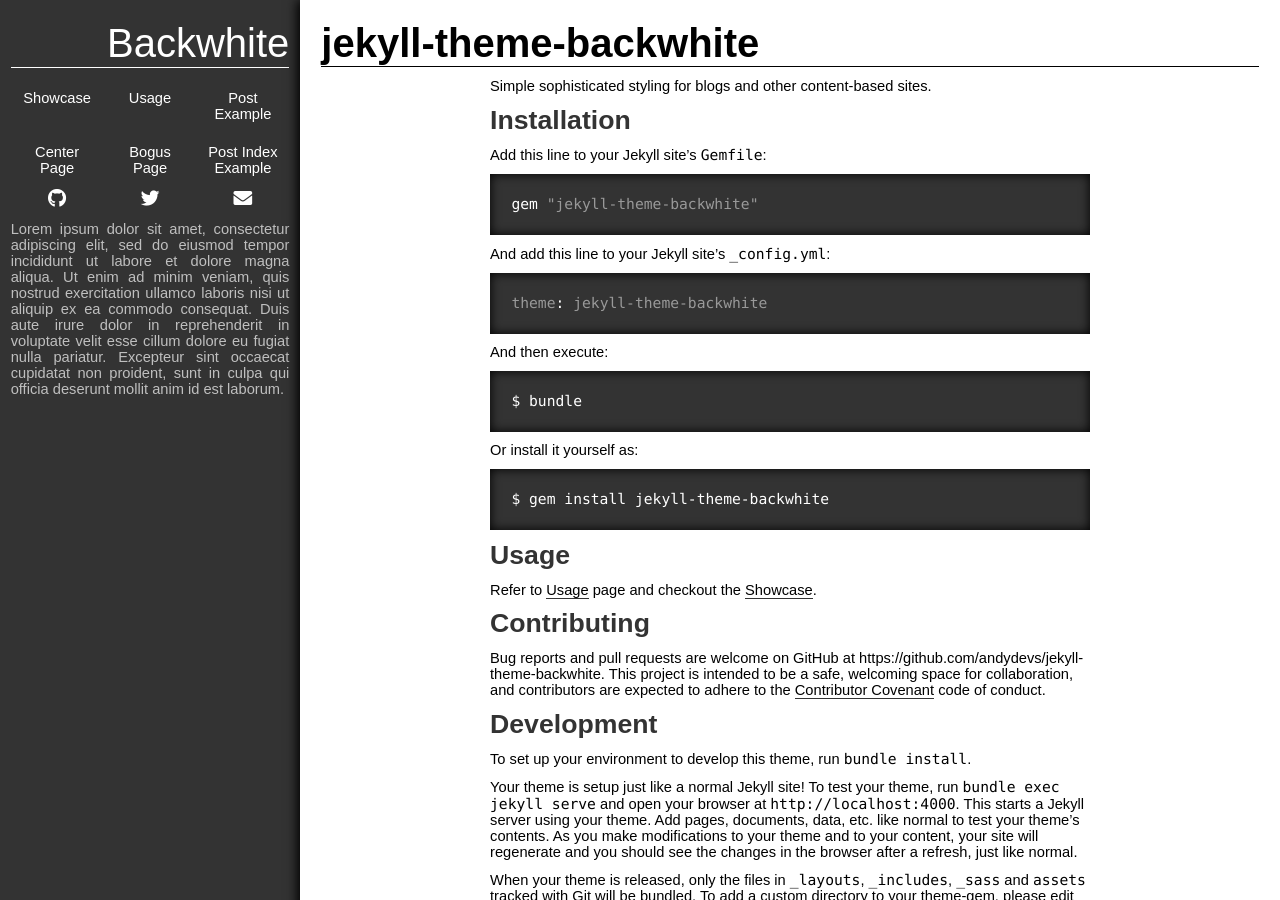
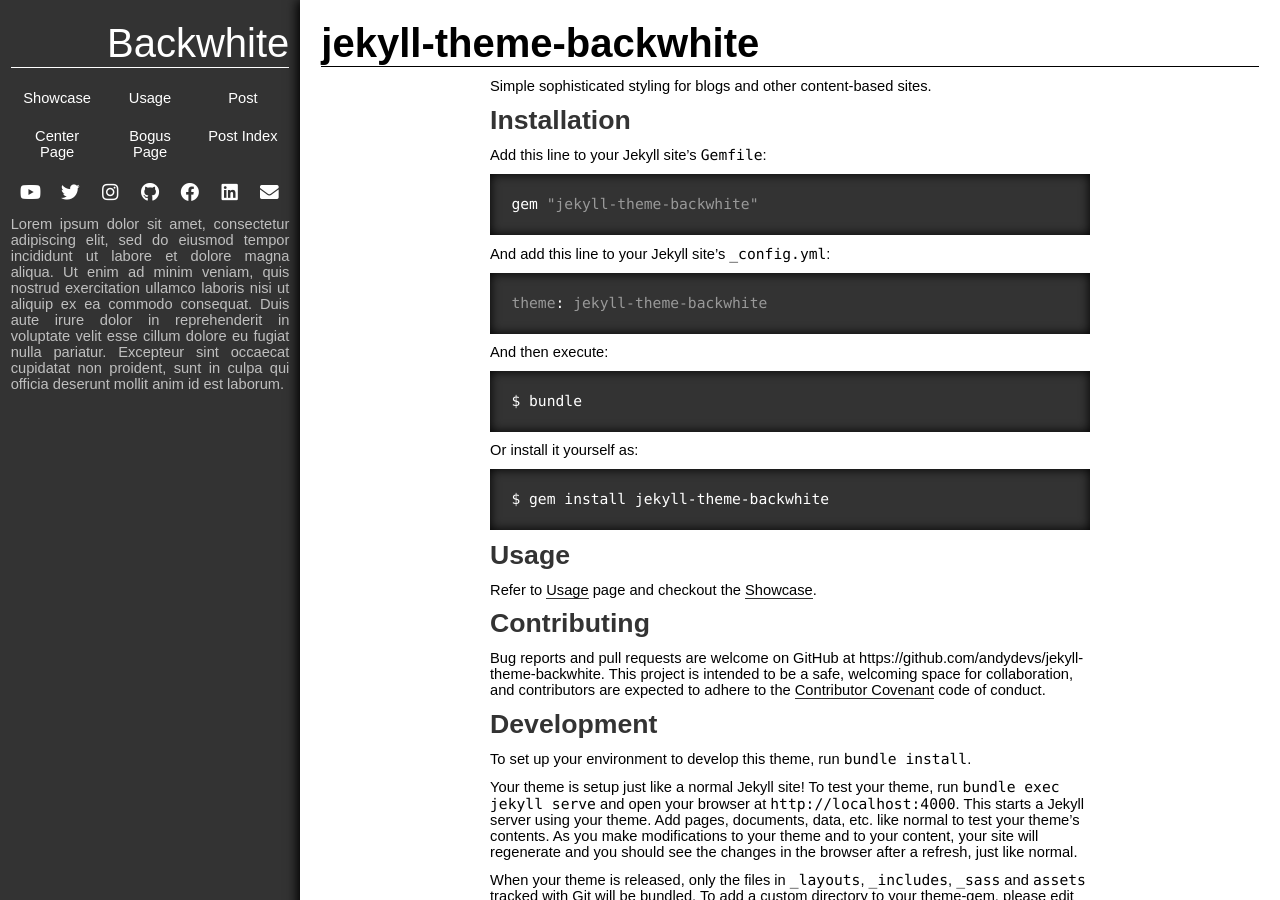
Before and after one commit to andydevs/jekyll-theme-backwhite, a Jekyll site: the page built from index.md, in a window 1280 px wide. Built offline with Jekyll 4.4.1, drawn with Linux system fonts in a browser that asks for light colours.

Commit message:
Added more social links

```diff
--- a/_config.yml
+++ b/_config.yml
@@ -16,17 +16,21 @@
   - url: '/usage-bruh'
     text: Usage
   - url: '/post-example'
-    text: Post Example
+    text: Post
   - url: '/center-page'
     text: Center Page
   - url: '/bogus'
     text: Bogus Page
   - url: '/post-index-example'
-    text: Post Index Example
+    text: Post Index
 
 # Example social media
 social:
+  youtube: PewDiePie
+  linkedin: anshul-kharbanda-03433712b
   twitter: "@example"
+  instagram: khartesian_coordinate_system
+  facebook: Anshul.Kharbanda.1997
   github: example
   email: example@mail.com
 
--- a/_includes/back.html
+++ b/_includes/back.html
@@ -5,30 +5,46 @@
             <button class="bw-action bw-show-on-mobile bw-close">
                 <span class="fas fa-chevron-left"></span>
             </button>
-            <a href="{{ "/" | prepend: site.baseurl | prepend: site.url }}" class="bw-title bw-mega">
-                {{ site.title }}
-            </a>
+            <a href="{{ "/" | prepend: site.baseurl | prepend: site.url }}" class="bw-title bw-mega">{{ site.title }}</a>
         </div>
 
         <!-- Page links grid -->
         <div class="bw-links">
             {% for link in site.links %}
-                <a href="{{ link.url | prepend: site.baseurl | prepend: site.url }}">
-                    {{ link.text }}
-                </a>
+                <a href="{{ link.url | prepend: site.baseurl | prepend: site.url }}">{{ link.text }}</a>
             {% endfor %}
         </div>
 
         <!-- Social links grid -->
         <div class="bw-social">
+            {% if site.social.youtube %}
+                <a href="https://youtube.com/user/{{ site.social.youtube }}">
+                    <span class='fab fa-youtube'></span>
+                </a>
+            {% endif %}
+            {% if site.social.twitter %}
+                <a href="https://twitter.com/{{ site.social.twitter }}">
+                    <span class='fab fa-twitter'></span>
+                </a>
+            {% endif %}
+            {% if site.social.instagram %}
+                <a href="https://instagram.com/{{ site.social.instagram }}">
+                    <span class='fab fa-instagram'></span>
+                </a>
+            {% endif %}
             {% if site.social.github %}
                 <a href="https://github.com/{{ site.social.github }}">
                     <span class='fab fa-github'></span>
                 </a>
             {% endif %}
-            {% if site.social.twitter %}
-                <a href="https://twitter.com/{{ site.social.twitter }}">
-                    <span class='fab fa-twitter'></span>
+            {% if site.social.facebook %}
+                <a href="https://facebook.com/{{ site.social.facebook }}">
+                    <span class='fab fa-facebook'></span>
+                </a>
+            {% endif %}
+            {% if site.social.linkedin %}
+                <a href="https://linkedin.com/in/{{ site.social.linkedin }}">
+                    <span class='fab fa-linkedin'></span>
                 </a>
             {% endif %}
             {% if site.social.email %}
--- a/_sass/jekyll-theme-backwhite/_links.scss
+++ b/_sass/jekyll-theme-backwhite/_links.scss
@@ -6,12 +6,13 @@
         text-align: center;
         display: inline-block;
         text-decoration: none;
-        padding: $spacing-unit;
+        margin: $spacing-unit;
     }
 }
 
 // Social
 .bw-social {
+    margin: $spacing-unit 0pt;
     display: flex;
     flex-direction: row;
     justify-content: center;
```
Also changed, not shown: TODO.md (+1 -1 lines).
